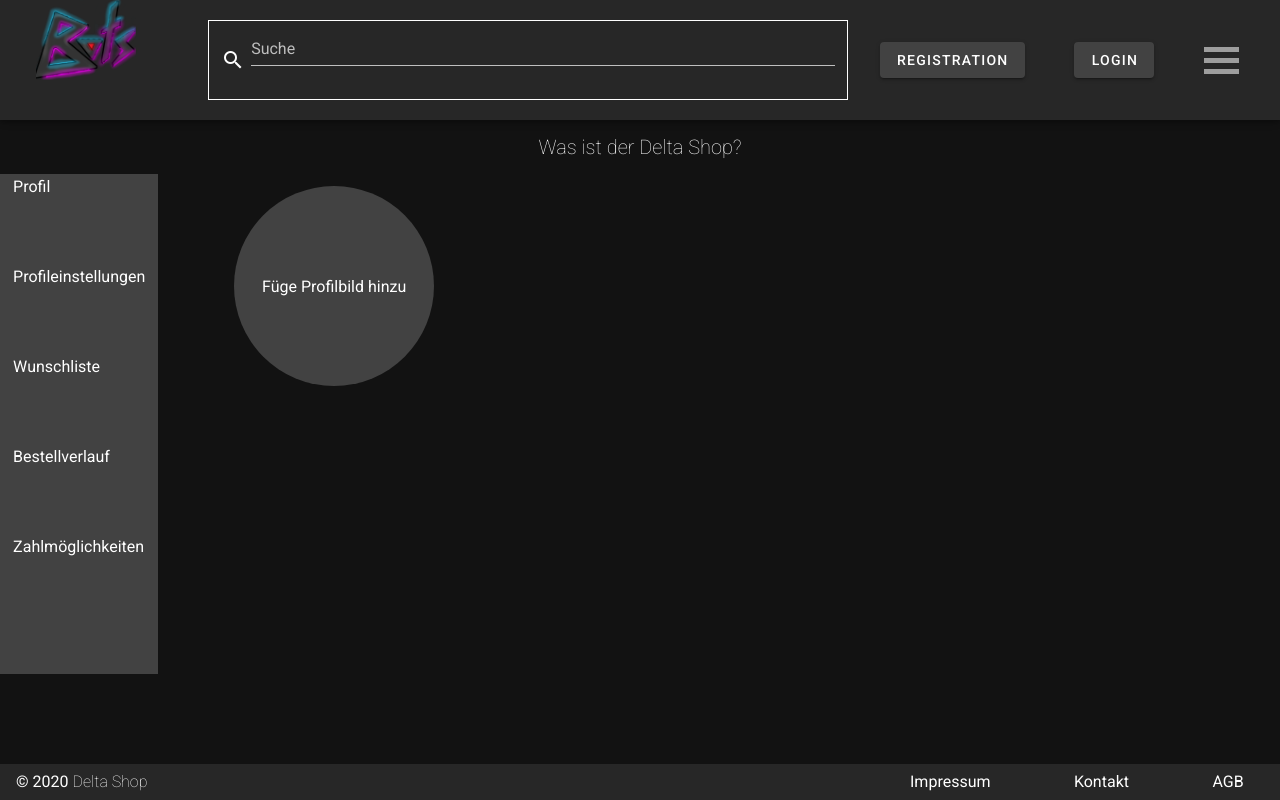
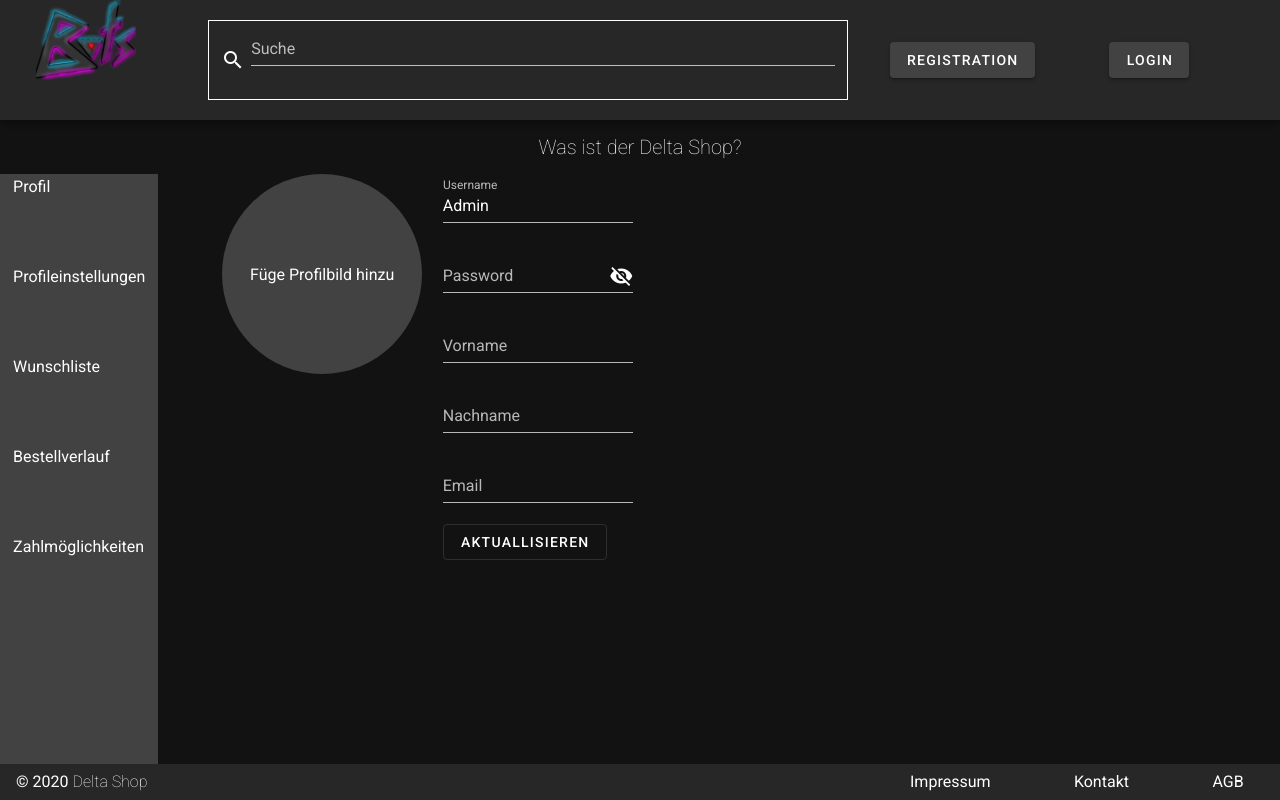
Before and after one commit to hfu-gis/Delta, a Vue app: page /Profile in a window 1280 px wide. Both pictures are taken after a click on the link "Profileinstellungen". Shown: the top 800 px of the page. Built offline with nearby package versions, Linux system fonts and the light colour scheme.

Commit message:
zwischenstand

```diff
--- a/src/App.vue
+++ b/src/App.vue
@@ -1,19 +1,5 @@
 <template>
   <v-app id="inspire">
-    <v-navigation-drawer v-model="drawer" app right clipped class="navigation">
-      <v-list dense>
-        <v-list-item v-for="item in items" :key="item.title" :to="item.to" link>
-          <v-list-item-action>
-            <v-icon v-text="item.icon"></v-icon>
-          </v-list-item-action>
-          <v-list-item-content>
-            <v-list-item-title class="listitems">{{
-              item.title
-            }}</v-list-item-title>
-          </v-list-item-content>
-        </v-list-item>
-      </v-list>
-    </v-navigation-drawer>
 
     <v-app-bar class="appbar" app clipped-right dark height="120">
       <router-link to="/">
@@ -42,15 +28,10 @@
           >Login</v-btn
         ></router-link
       >
-      <div
-        class="navicon"
-        v-bind:class="{ change: drawer }"
-        @click.stop="drawer = !drawer"
-      >
-        <div class="bar1"></div>
-        <div class="bar2"></div>
-        <div class="bar3"></div>
-      </div>
+      <router-link to="Profile" style="text-decoration: none" class="profileicon">
+        <v-icon class="profilicon" style="background: #424242">mdi-account</v-icon>
+      </router-link>
+
     </v-app-bar>
     <v-content>
       <router-view />
@@ -95,24 +76,10 @@ export default {
     source: String
   },
   methods: {
-    change: function(event) {
-      // eslint-disable-next-line
-        console.log(event);
-      event.target.toggleClass("change");
-    }
+
   },
   data: () => ({
-    drawer: false,
-    items: [
-      { title: "Profil", to: "Profile", icon: "mdi-account" },
-      { title: "Kategorien", to: "Categorys", icon: "mdi-select-place" },
-      { title: "Lorem", to: "", icon: "mdi-select-place" },
-      { title: "Lorem", to: "", icon: "mdi-select-place" },
-      { title: "Lorem", to: "", icon: "mdi-select-place" },
-      { title: "Lorem", to: "", icon: "mdi-select-place" },
-      { title: "Lorem", to: "", icon: "mdi-select-place" },
-      { title: "Lorem", to: "", icon: "mdi-select-place" }
-    ]
+
   }),
 
   created() {
@@ -140,41 +107,11 @@ export default {
   width: 140px;
   transition: 1s;
 }
-.navicon {
-  display: inline-block;
-  cursor: pointer;
-  align-self: center;
-  margin-right: 2%;
-  order: 3;
-}
-.bar1,
-.bar2,
-.bar3 {
-  width: 35px;
-  height: 5px;
-  background-color: #9e9e9e;
-  margin: 6px 0;
-  transition: 0.7s;
-}
-.change .bar1 {
-  -webkit-transform: rotate(-45deg) translate(-9px, 6px);
-  transform: rotate(-45deg) translate(-9px, 6px);
-}
-.change .bar2 {
-  opacity: 0;
-}
-.change .bar3 {
-  -webkit-transform: rotate(45deg) translate(-9px, -6px);
-  transform: rotate(45deg) translate(-9px, -6px);
-}
-.navigation {
-  transition: 0.7s;
-}
 .topnavrouter {
   text-decoration: none;
   justify-content: flex-end;
   align-items: center;
-  margin-right: 4%;
+  margin-right: 6%;
   align-self: center;
   order: 2;
 }
@@ -194,7 +131,9 @@ export default {
   margin-right: 15%;
   color: white;
 }
-.footerlinks:hover{color: #9e9e9e}
+.footerlinks:hover {
+  color: #9e9e9e;
+}
 #linkerlink {
   margin-right: 50%;
 }
@@ -222,4 +161,6 @@ export default {
 .cright strong {
   font-weight: lighter;
 }
+  .profileicon{float: right;margin-right: -23%;}
+  .profilicon{align-self: center}
 </style>
--- a/src/components/about.vue
+++ b/src/components/about.vue
@@ -54,5 +54,7 @@ export default {
 .textbutton h1:hover {
   font-weight: bold;
 }
-  .cvont{font-weight: lighter}
+.cvont {
+  font-weight: lighter;
+}
 </style>
--- a/src/components/editor.vue
+++ b/src/components/editor.vue
@@ -1,5 +1,7 @@
 <template>
-  <div>editor</div>
+  <div>
+
+  </div>
 </template>
 
 <script>
--- a/src/components/profil.vue
+++ b/src/components/profil.vue
@@ -1,8 +1,9 @@
 <template>
   <div>
+    <article class="settings">
       <section class="imgupload">
-      <v-app id="app" class="mt-0">
-        <v-container grid-list-xl>
+        <v-app>
+          <div>
             <image-input v-model="avatar">
               <div slot="activator">
                 <v-avatar size="200px" v-ripple v-if="!avatar" class="z">
@@ -24,14 +25,34 @@
                 >
               </div>
             </v-slide-x-transition>
-        </v-container>
+          </div>
         </v-app>
       </section>
-    <section></section>
+      <section class="profilinfoeditor">
+        <v-text-field label="Username" v-model="userData.username" required  maxlength="25"
+                      :rules="nameRules"/>
+        <v-text-field label="Password" v-model="changedpassword" required  maxlength="25"
+                      :append-icon="showPassword ? 'mdi-eye' : 'mdi-eye-off'"
+                      :type="showPassword ? 'text' : 'password'"
+                      @click:append="showPassword = !showPassword"
+                      :rules="nameRules"
+        />
+        <v-text-field label="Vorname" v-model="firstname" required  maxlength="25"
+                      :rules="nameRules"/>
+        <v-text-field label="Nachname" v-model="surname" required  maxlength="25"
+                      :rules="nameRules"/>
+        <v-text-field label="Email" v-model="userData.email" required  maxlength="25"
+                      :rules="nameRules"/>
+        <v-btn text outlined shaped
+               @click="update">Aktuallisieren
+        </v-btn>
+      </section>
+    </article>
   </div>
 </template>
 
 <script>
+  import db from "../db";
 import imageinput from "./imageinput";
 export default {
   name: "profil",
@@ -39,7 +60,20 @@ export default {
     return {
       avatar: null,
       saving: false,
-      saved: false
+      saved: false,
+      profilpicture: '',
+      firstname: '',
+      surname: '',
+      changedpassword: '',
+      userData:{
+        username: 'Admin',
+        password: '',
+        email: '',
+      },
+      nameRules: [
+        value => (!!value && value.trim().length > 0) || 'Field is required',
+        value => (value && value.length <= 25) || 'Field must be less than 25 characters',
+      ],
     };
   },
   components: {
@@ -61,8 +95,13 @@ export default {
     savedAvatar() {
       this.saving = false;
       this.saved = true;
-    }
-  }
+    },
+    update() {
+      let docRef = db.collection('nutzer').doc(userData.username);
+      docRef.set(this.userData);
+      docRef.update();
+    },
+  },
 };
 </script>
 
@@ -73,4 +112,7 @@ export default {
 .u {
   background: #424242;
 }
+  .profilinfoeditor{float: right;margin-left: 5%}
+  .imgupload{float: left}
+  .settings{display: flex;width: auto}
 </style>
--- a/src/main.js
+++ b/src/main.js
@@ -18,7 +18,7 @@ new Vue({
       authDomain: "gis-deltaforce-bob.firebaseapp.com",
       databaseURL: "https://gis-deltaforce-bob.firebaseio.com",
       projectId: "gis-deltaforce-bob",
-      storageBucket: "",
+      storageBucket: "gs://gis-deltaforce-bob.appspot.com",
       messagingSenderId: "385891058660",
       appId: "1:385891058660:web:7669738eb06e4df8a63df1",
       measurementId: "G-YNDBPRF37H"
--- a/src/views/Profile.vue
+++ b/src/views/Profile.vue
@@ -56,8 +56,8 @@ export default {
 <style scoped>
     .navliste li{list-style-type: none;margin-top: 50%;margin-left: -9%}
     .navliste a{color: white}
-    .navi{width: auto;background: #424242;height: 500px;border: #424242 solid 1px}
+    .navi{width: auto;background: #424242;height: auto;border: #424242 solid 1px}
     .zweitesection{display: flex}
-    .inhalt{margin-left: 5%}
+    .inhalt{margin-left: 5%;width: auto}
     .navliste a:hover{color: #9e9e9e}
 </style>
```
Also changed, not shown: src/storage.js (added, +13 -0 lines). Lines whose indentation alone changed are shown as unchanged.
